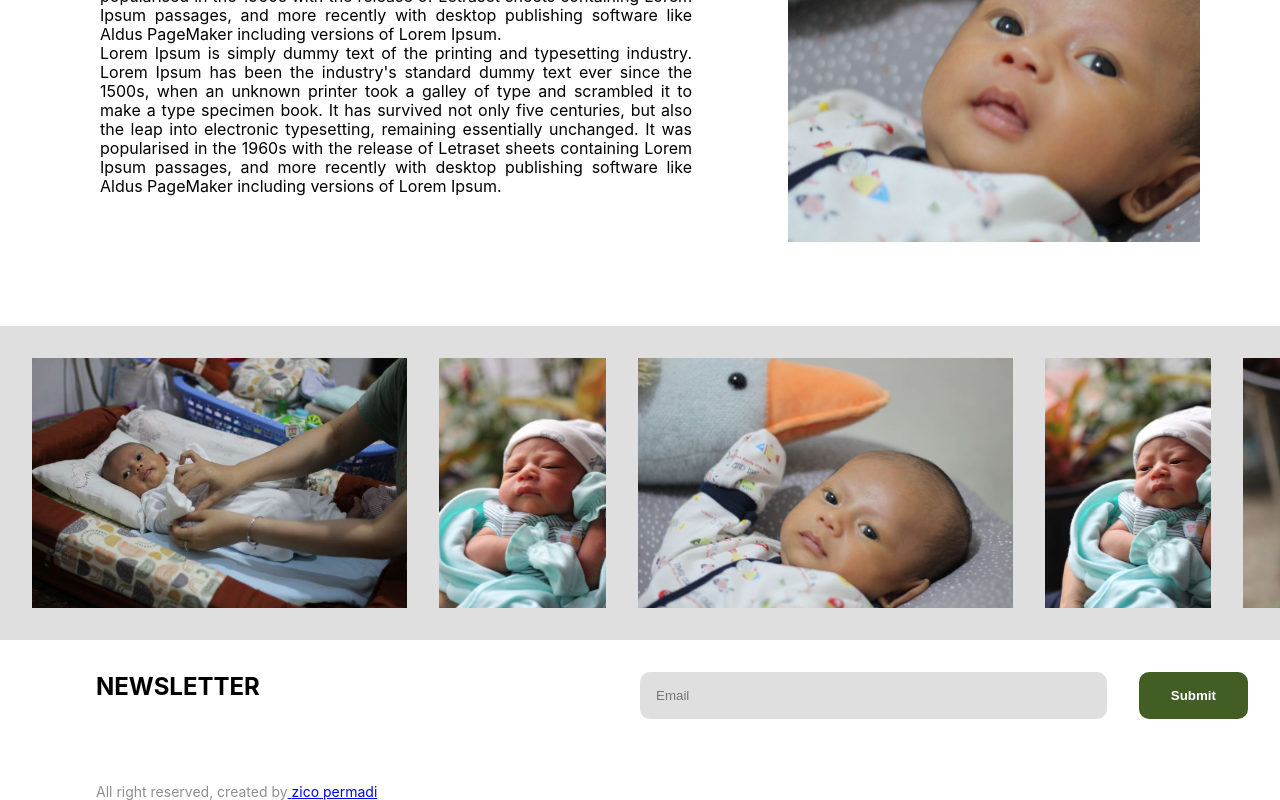
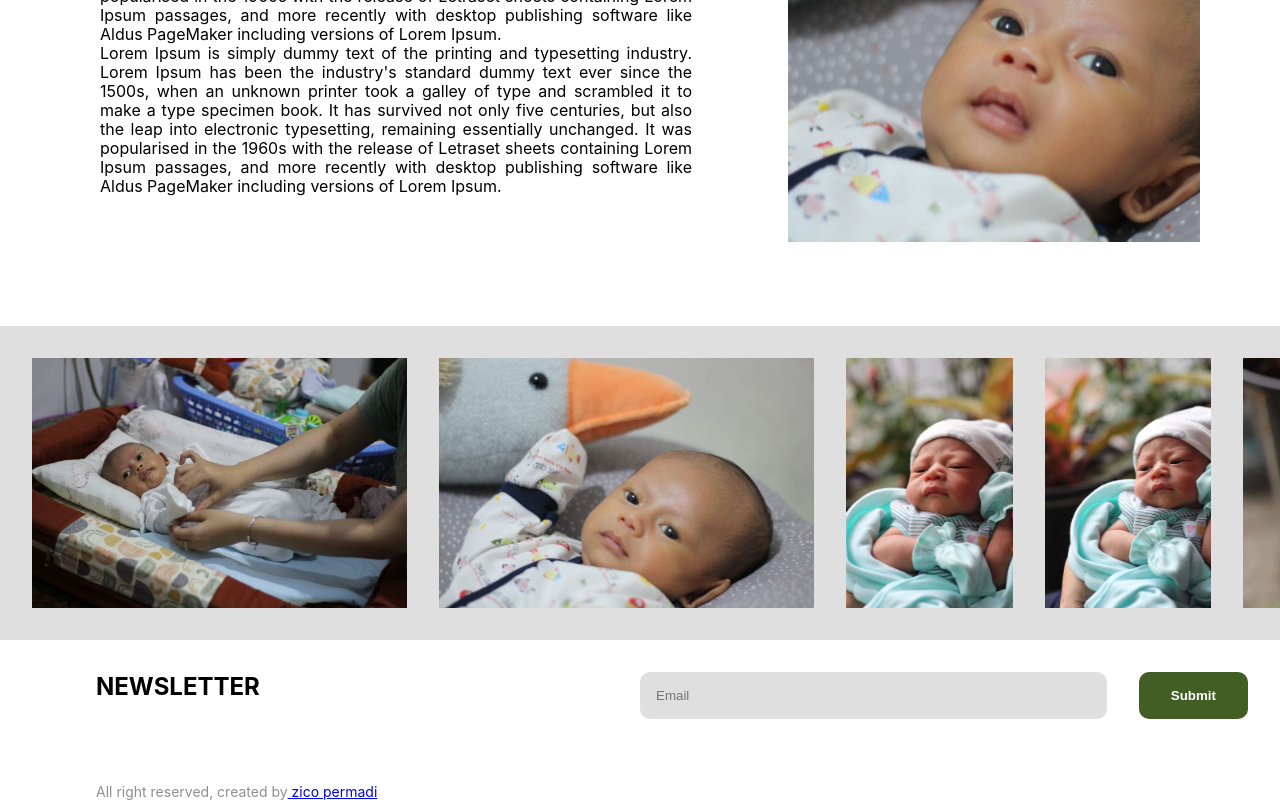
Before and after one commit to zicoprmd/zema-app, a React (Create React App) app: page / in a window 1280 px wide. Shown: the part 1702-2502 px from the top of the page. Built offline with nearby package versions, Linux system fonts and the light colour scheme.

Commit message:
change horizontal item

```diff
--- a/src/App.jsx
+++ b/src/App.jsx
@@ -1,7 +1,7 @@
 import './App.scss';
 import React from 'react';
 import Banner from './Banner/Banner';
-import Nav from './components/Nav';
+import Nav from './components/Nav/Nav';
 import Article1 from './components/Article1';
 import Article2 from './components/Article2';
 import Horizontal from './components/Horizontal';
--- a/src/Banner/Banner.jsx
+++ b/src/Banner/Banner.jsx
@@ -35,9 +35,6 @@ const Banner = () => {
           {slides.map((slide, index) => (
             <CarouselItem slide={slide} key={index} />
           ))}
-          <div className="judul">
-            <h1 className="nama-anak">Zema Arazka Permadi</h1>
-          </div>
         </div>
       </div>
     </div>
--- a/src/Banner/CarouselItem.jsx
+++ b/src/Banner/CarouselItem.jsx
@@ -2,6 +2,9 @@ const CarouselItem = ({ slide, stopSlide, startSlide }) => {
   return (
     <div id="banner" className="carousel-item">
       <img src={slide} className="image-banner" alt="banner" />
+      <div className="judul">
+        <h1 className="nama-anak">Zema Arazka Permadi</h1>
+      </div>
     </div>
   );
 };
--- a/src/components/Horizontal.js
+++ /dev/null
@@ -1,53 +0,0 @@
-import React from 'react';
-
-import img1 from '../assets/img/z1.JPG';
-import img2 from '../assets/img/z5.JPG';
-import img3 from '../assets/img/z6.JPG';
-import img4 from '../assets/img/z7.JPG';
-import img5 from '../assets/img/z8.JPG';
-import img6 from '../assets/img/z9.JPG';
-import img7 from '../assets/img/z10.JPG';
-import img8 from '../assets/img/z11.JPG';
-import img9 from '../assets/img/z12.JPG';
-import img10 from '../assets/img/z13.JPG';
-
-const Horizontal = () => {
-  return (
-    <section>
-      <div id="horizontal">
-        <div className="image-wrapper">
-          <img src={img1} className="image image-1" alt="zema" />
-        </div>
-        <div className="image-wrapper">
-          <img src={img3} className="image image-2" alt="zema" />
-        </div>
-        <div className="image-wrapper">
-          <img src={img2} className="image image-3" alt="zema" />
-        </div>
-        <div className="image-wrapper">
-          <img src={img4} className="image image-4" alt="zema" />
-        </div>
-        <div className="image-wrapper">
-          <img src={img10} className="image image-5" alt="zema" />
-        </div>
-        <div className="image-wrapper">
-          <img src={img7} className="image image-6" alt="zema" />
-        </div>
-        <div className="image-wrapper">
-          <img src={img6} className="image image-7" alt="zema" />
-        </div>
-        <div className="image-wrapper">
-          <img src={img8} className="image image-8" alt="zema" />
-        </div>
-        <div className="image-wrapper">
-          <img src={img9} className="image image-9" alt="zema" />
-        </div>
-        <div id="zema10" className="image-wrapper">
-          <img src={img5} className="image image-10" alt="zema" />
-        </div>
-      </div>
-    </section>
-  );
-};
-
-export default Horizontal;
--- /dev/null
+++ b/src/components/Horizontal.jsx
@@ -0,0 +1,32 @@
+import React from 'react';
+
+import img1 from '../assets/img/z1.JPG';
+import img2 from '../assets/img/z5.JPG';
+import img3 from '../assets/img/z6.JPG';
+import img4 from '../assets/img/z7.JPG';
+import img5 from '../assets/img/z8.JPG';
+import img6 from '../assets/img/z9.JPG';
+import img7 from '../assets/img/z10.JPG';
+import img8 from '../assets/img/z11.JPG';
+import img9 from '../assets/img/z12.JPG';
+import img10 from '../assets/img/z13.JPG';
+import HorizontalItem from './HorizontalItem';
+
+const Horizontal = () => {
+  const slides = [img1, img2, img3, img4, img10, img6, img7, img8, img9];
+  return (
+    <section>
+      <div id="horizontal">
+        {slides.map((slide, index) => (
+          <HorizontalItem slide={slide} key={index} />
+        ))}
+
+        <div id="zema10" className="image-wrapper">
+          <img src={img5} className="image image-10" alt="zema" />
+        </div>
+      </div>
+    </section>
+  );
+};
+
+export default Horizontal;
--- /dev/null
+++ b/src/components/HorizontalItem.jsx
@@ -0,0 +1,9 @@
+const HorizontalItem = ({ slide }) => {
+  return (
+    <div className="image-wrapper">
+      <img src={slide} className="image image-1" alt="zema" />
+    </div>
+  );
+};
+
+export default HorizontalItem;
```
Also changed, not shown: src/components/Nav/Nav.jsx (renamed from src/components/Nav.js), src/components/Nav/Nav.scss (renamed from src/components/Nav.scss).
